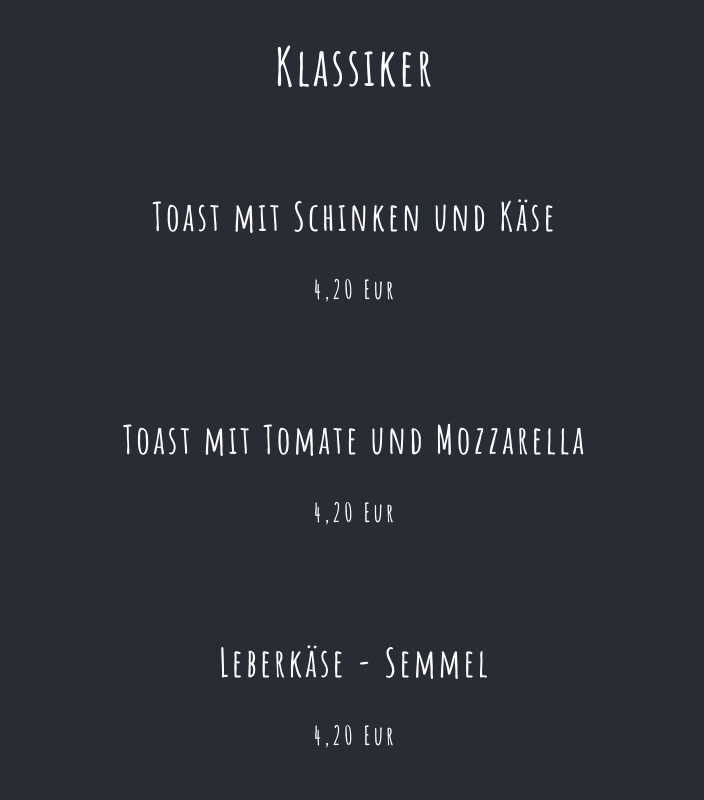
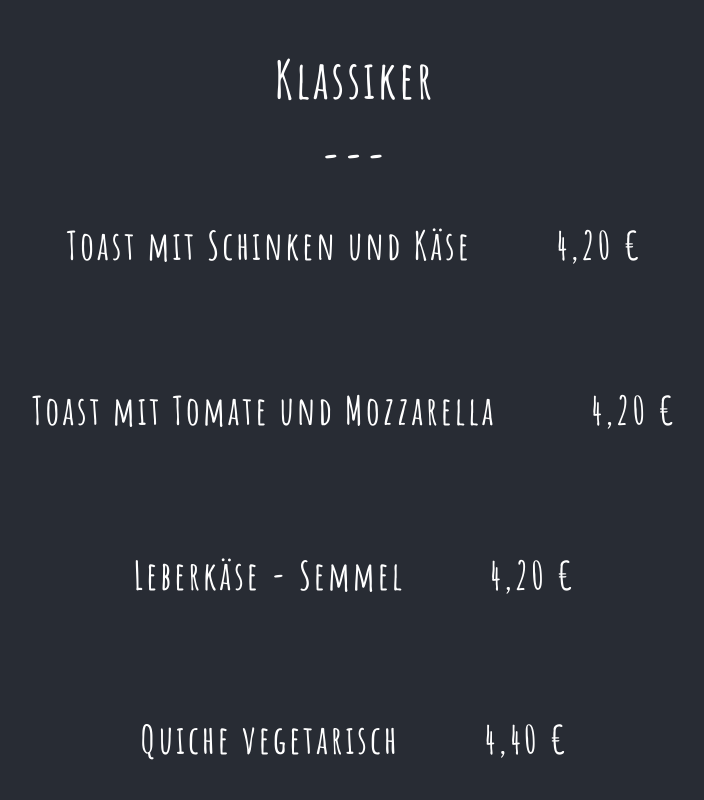
Before and after one commit to gonbaum/speisekarte-client, a React (Create React App) app: page / in a window 1280 px wide. Shown: the part 600-1400 px from the top of the page, without its empty margins (285-989 px from the left). Built offline with nearby package versions, Linux system fonts and the light colour scheme; a web font is replaced by a local one.

Commit message:
New styling for price

```diff
--- a/src/App.css
+++ b/src/App.css
@@ -36,6 +36,8 @@
   bottom: 21%;
 }
 
+/* Logo styling */
+
 #logo {
   width: 221px;
 }
@@ -47,3 +49,20 @@
     width: 121px;
   }
 }
+
+/* Text styling */
+
+#thick-line {
+  color: whitesmoke;
+  background-color: whitesmoke;
+  height: 10px;
+  width: 25px;
+}
+
+#line-separator {
+  margin: -25px;
+}
+
+p {
+  font-size: 1.2em;
+}
--- a/src/components/Category.js
+++ b/src/components/Category.js
@@ -12,10 +12,10 @@ const Category = ({ category, items }) => {
     return (
         <div className="Category">
             <h1>{category}</h1>
-            <ul style={{margin: 0, padding: 0}}>
+            <h1 id="line-separator">---</h1>
+            <ul style={{marginTop: 0, padding: 0}}>
                 {filteredItems}
             </ul>
-            <h1>---</h1>
         </div>
 
     )
--- a/src/components/Item.js
+++ b/src/components/Item.js
@@ -4,16 +4,15 @@ const Item = ({ itemData }) => {
     return(
         <li className="menu-item">
             <div className="item-data">
-                    <h2>{itemData.name}</h2>
+                    <h2>{itemData.name}&emsp;&emsp;{itemData.price} €</h2>
                     <p>{itemData.description}</p>
-                    <p>{itemData.price} Eur</p>
+                    <p></p>
             </div>
             <div className="item-image" style={{display: 'none'}}>
                 <img className="item-image" src={itemData.img} alt={itemData.name}></img>
                 <div className="highligted" style={{ display: itemData.highlighted ? null : 'none'}}>Highlighted</div>
             </div>
         </li>
-
     )
 }
 
```
